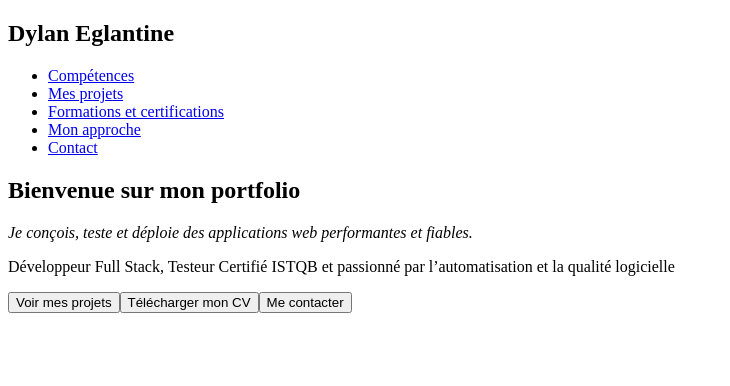
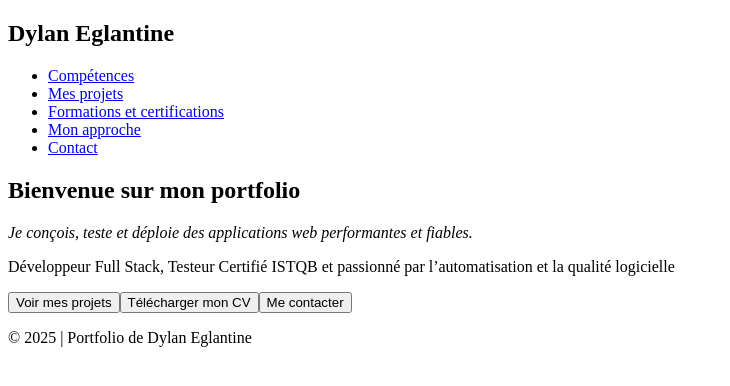
Before and after one commit to 7S-Coder/mon-portfolio-pro, a React (Vite) app: page / in a window 1280 px wide. Shown: the top 386 px of the page, without its empty margins (0-730 px from the left). Built offline with nearby package versions, Linux system fonts and the light colour scheme.

Commit message:
create footer

```diff
--- /dev/null
+++ b/src/components/Footer.jsx
@@ -0,0 +1,9 @@
+function Footer() {
+    return (
+        <footer>
+            <p>&copy; 2025 | Portfolio de Dylan Eglantine</p>
+        </footer>
+    );
+}
+
+export default Footer;
--- a/src/pages/Home.jsx
+++ b/src/pages/Home.jsx
@@ -6,6 +6,7 @@
 import PharesProjects from '../components/Phares-projects';
 import Approach from '../components/Approach';
 import Contact from '../components/Contact';
+import Footer from '../components/Footer';
 
 function Home() {
 
@@ -18,6 +19,7 @@
                 <PharesProjects />
                 <Approach />
                 <Contact />
+                <Footer />
             </main>
 
         </>
```
